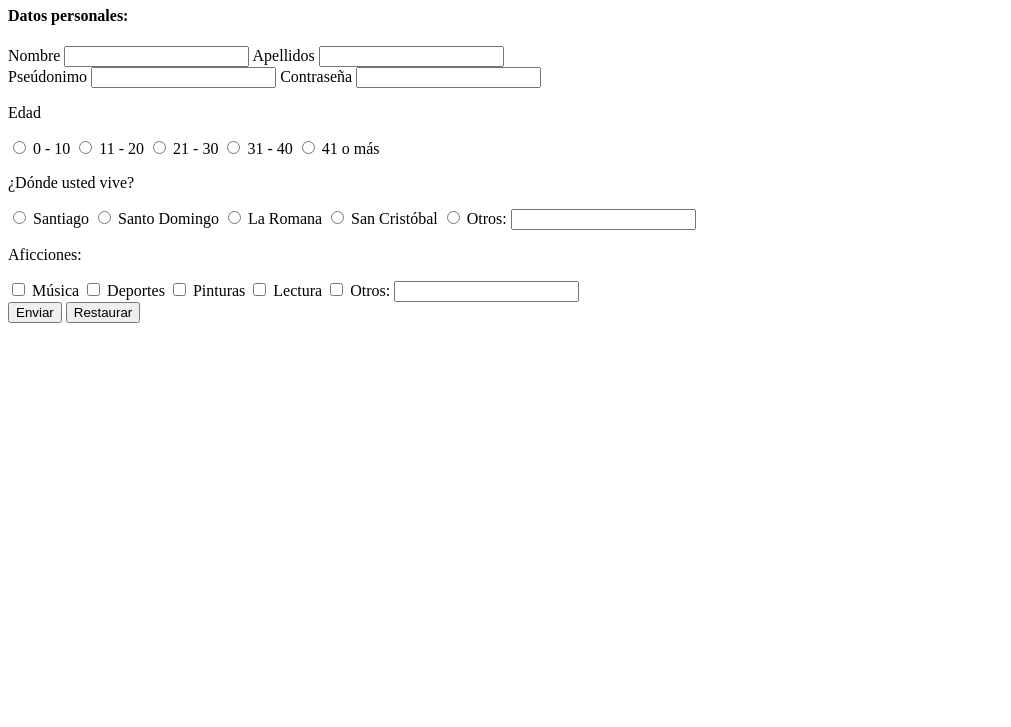
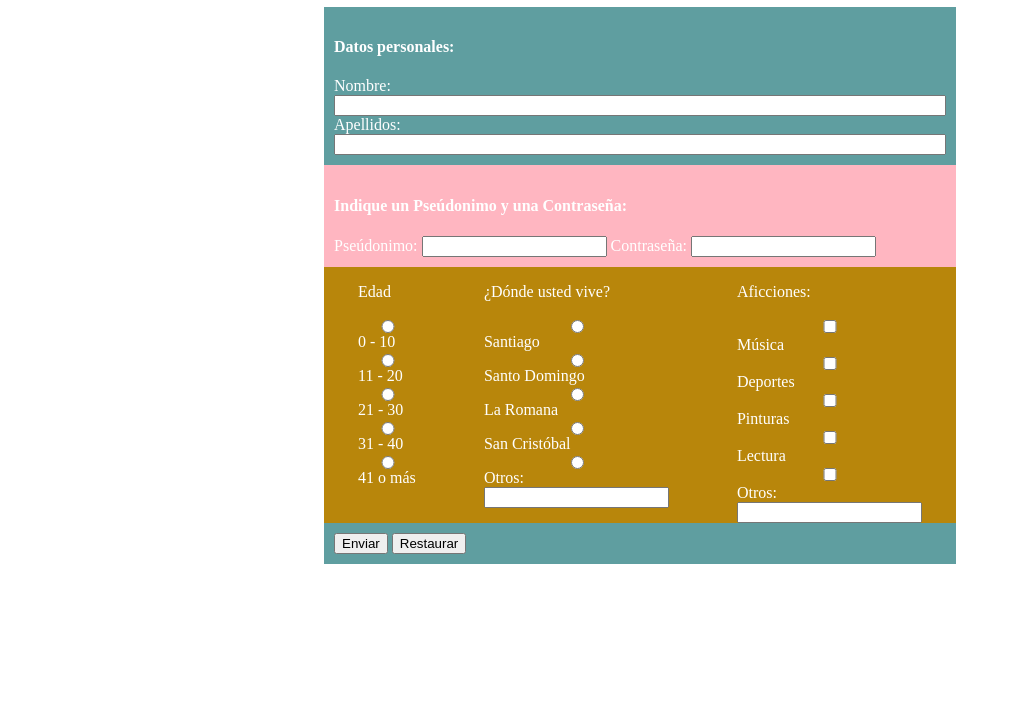
Before and after one commit to Edwinroman30/WebTasks, a plain HTML site: page 202010233_GUIA-03/libro.html in a window 1280 px wide. Shown: the part 73-800 px from the top of the page, without its empty margins (0-1011 px from the left). Drawn offline with Linux system fonts and the light colour scheme.

Commit message:
Libro de visitas con estilos aplicado

```diff
--- a/202010233_GUIA-03/libro.html
+++ b/202010233_GUIA-03/libro.html
@@ -5,6 +5,7 @@
     <meta http-equiv="X-UA-Compatible" content="IE=edge">
     <meta name="viewport" content="width=device-width, initial-scale=1.0">
     <title>Libro de visitas</title>
+    <link rel="stylesheet" href="./style/style-lb.css">
 </head>
 <body>
 
@@ -18,19 +19,20 @@
             <div class="personal-data-layer">
 
                 <h4>Datos personales:</h4>
-                <label for="">Nombre</label>
+                <label for="">Nombre:</label>
                 <input type="text" name="nombre" id="">
 
-                <label for="">Apellidos</label>
+                <label for="">Apellidos:</label>
                 <input type="text" name="apellidos" id="">
 
             </div>
 
             <div class="logging-data-layer">
-                <label for="">Pseúdonimo</label>
+                <h4>Indique un Pseúdonimo y una Contraseña:</h4>
+                <label for="">Pseúdonimo:</label>
                 <input type="text" name="pseudonimo" id="" maxlenght="16">
 
-                <label for="">Contraseña</label>
+                <label for="">Contraseña:</label>
                 <input type="password" name="contrasena" id="" maxlenght="12">
             </div>
 
--- a/202010233_GUIA-03/style/style-lb.css
+++ b/202010233_GUIA-03/style/style-lb.css
@@ -0,0 +1,43 @@
+*{
+    box-sizing: border-box;
+}
+
+form{
+    width: 50%;
+    margin: auto;
+    color: white;
+
+}
+
+.personal-data-layer{
+    background-color: cadetblue;
+    display: flex;
+    flex-direction: column;
+    padding: 10px;
+}
+
+.logging-data-layer{
+    background-color: lightpink;
+    padding: 10px;
+    color: white;
+}
+
+.other-data-layer{
+    background-color: darkgoldenrod;
+
+    display: flex;
+    flex-direction: row;
+    flex-wrap: wrap;
+    justify-content: space-around;
+    flex-grow: 1 3;
+}
+
+.age-layer, .location-layer, .freetime-layer{
+    display: flex;
+    flex-direction: column;
+}
+
+.buttons-layer{
+    background-color: cadetblue;
+    padding: 10px;
+}
```
